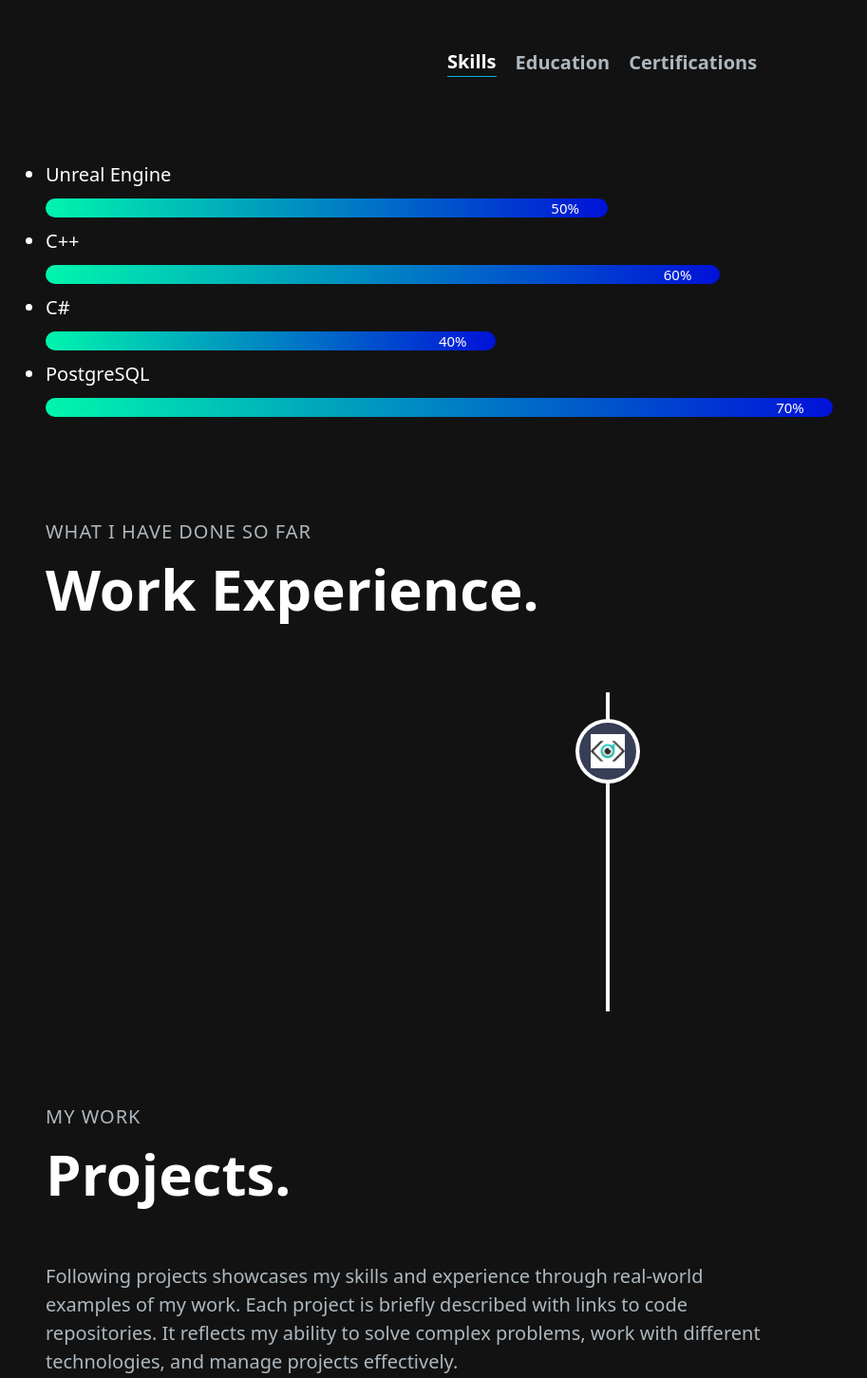
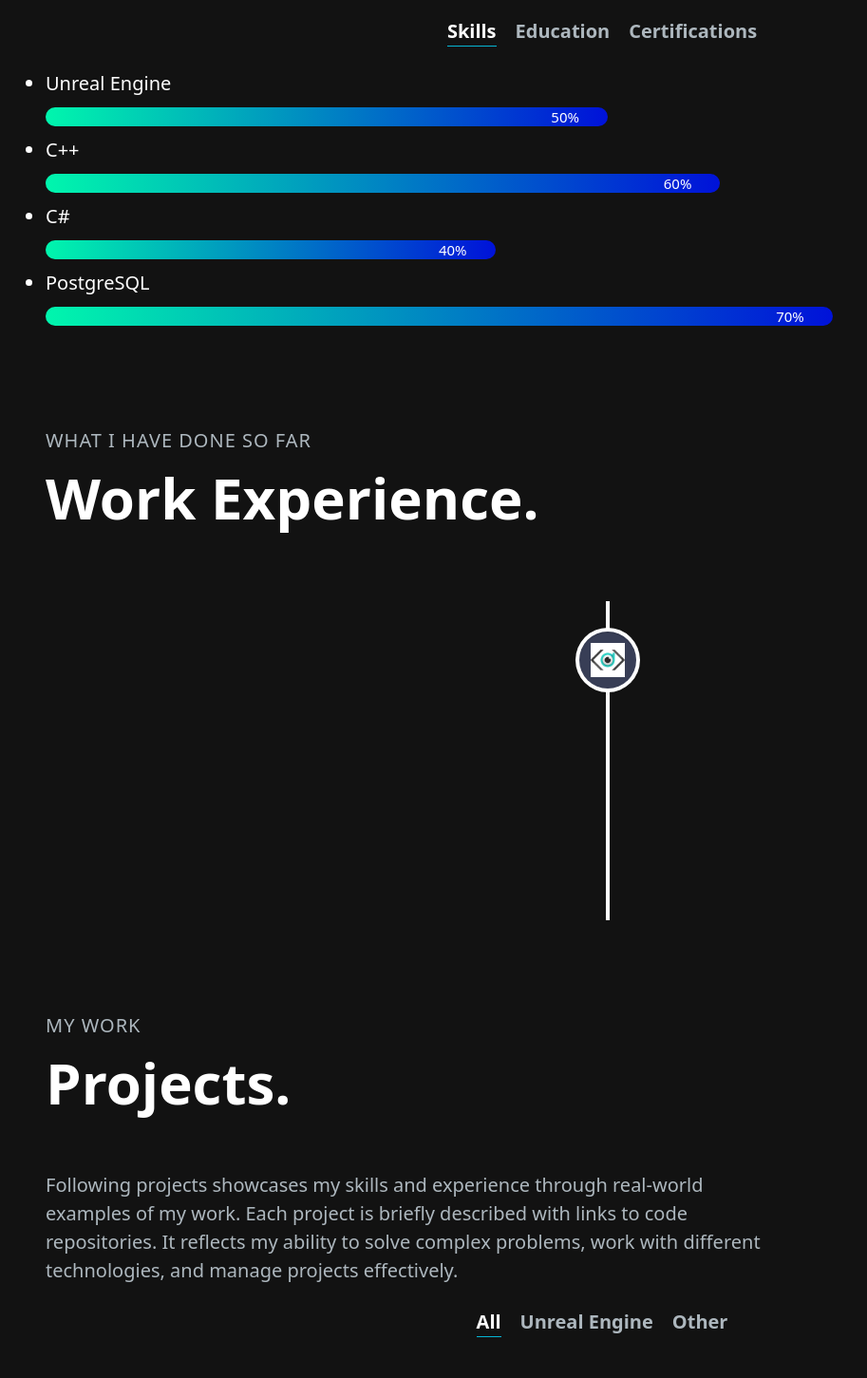
Before and after one commit to DiMs8P/Portfolio, a Next.js app: page /en in a window 1280 px wide. Shown: the part 1080-2531 px from the top of the page at 95% size, without its empty margins (0-913 px from the left). Built offline with nearby package versions, Linux system fonts and the light colour scheme.

Commit message:
finished with filter bars

```diff
--- a/app/components/about/About.jsx
+++ b/app/components/about/About.jsx
@@ -1,29 +1,29 @@
 "use client"
 import React, {useTransition, useState} from 'react'
-import TabButton from "./TabButton";
 import {fadeIn} from "../../../app/utils/motion";
-import {getTabData} from "./constants";
+import {getTabData, filters} from "./constants";
 import {useTranslations} from "next-intl";
 import SectionHeader from "../../../app/components/SectionHeader";
 import AnimationWrapper from "../AnimationWrapper";
 import {styles} from "../../[locale]/styles";
-import TextSplitter from "@/app/components/utils/TextSplitter";
+import TextSplitter from "../../../app/components/utils/TextSplitter";
+import FilterTag from "../../../app/components/utils/FilterTag";
 
 const About = () => {
-    const [tab, setTab] = useState("skills");
+    const [tag, setTag] = useState(filters[0]);
     const [isPending, startTransition] = useTransition();
     const t = useTranslations("AboutSection");
 
     const handleTabChange = (id)  => {
         startTransition(() => {
-            setTab(id);
+            setTag(id);
         });
     }
 
   return (
       <div id="about" className='pt-24'>
           <SectionHeader t={t}/>
-          <section className='grid mt-12 gap-8 relative'>
+          <section className='mt-12 relative'>
                   <AnimationWrapper
                       variants={fadeIn('right', 'tween', 0.5)}
                       initial='hidden'
@@ -35,25 +35,23 @@ const About = () => {
                         className={`${styles.sectionIntroText} max-w-3xl`}
                       />
                   </AnimationWrapper>
+
                   <div className={`${styles.sectionIntroText} text-white flex flex-row justify-center gap-2 py-6`}>
-                      <TabButton
-                          selectTab={() => handleTabChange("skills")}
-                          active={tab === 'skills'}
-                      >
-                          {t("TabData.Skills.Title")}
-                      </TabButton>
-                      <TabButton
-                          selectTab={() => handleTabChange("education")}
-                          active={tab === 'education'}
-                      >
-                          {t("TabData.Education.Title")}
-                      </TabButton>
-                      <TabButton
-                          selectTab={() => handleTabChange("certifications")}
-                          active={tab === 'certifications'}
-                      >
-                          {t("TabData.Certifications.Title")}
-                      </TabButton>
+                      {filters.map((name, index) => (
+                          <AnimationWrapper
+                              key={index}
+                              variants={fadeIn("left", "spring", index * 0.5, 1)}
+                              initial='hidden'
+                              whileInView="show"
+                              viewport={{ once: true }}
+                          >
+                              <FilterTag
+                                  onClick={() => handleTabChange(name)}
+                                  name={name}
+                                  isSelected={tag === name}
+                              />
+                          </AnimationWrapper>
+                      ))}
                   </div>
                   <AnimationWrapper
                       variants={fadeIn('left', 'tween', 0.5)}
@@ -62,11 +60,9 @@ const About = () => {
                       viewport={{ once: true }}
                       className={`${styles.sectionIntroText}`}
                   >
-                      <div className='mt-8'>
-                          {
-                              getTabData(useTranslations("AboutSection.TabData")).find((t) => t.id === tab).content
-                          }
-                      </div>
+                     {
+                          getTabData(useTranslations("AboutSection.TabData")).find((t) => t.id === tag).content
+                     }
                   </AnimationWrapper>
           </section>
       </div>
--- a/app/components/about/TabButton.jsx
+++ /dev/null
@@ -1,17 +0,0 @@
-import React from 'react'
-
-const TabButton = ({active, selectTab, children}) => {
-    const buttonClasses = active ?
-        'text-white border-b border-cyan-500' :
-        'text-secondary';
-
-  return (
-      <button onClick={selectTab}>
-          <p className={`mr-3 font-semibold hover:text-white ${buttonClasses}`}>
-              {children}
-          </p>
-      </button>
-  )
-}
-
-export default TabButton
--- a/app/components/about/constants.js
+++ b/app/components/about/constants.js
@@ -1,10 +1,10 @@
 import React from "react";
-import {sizes} from "@/app/[locale]/styles";
+import {sizes} from "../../../app/[locale]/styles";
 
 const getTabData = (t) => {
     return [
         {
-            id: "skills",
+            id: filters[0],
             content: (
                 <ul className={`${sizes.baseTextSize} text-white skills-area list-disc list-outside`}>
                     <li>
@@ -50,7 +50,7 @@ const getTabData = (t) => {
             )
         },
         {
-            id: "education",
+            id: filters[1],
             content: (
                 <ul className='text-white list-disc list-outside max-w-3xl'>
                     <li className='mb-5'>
@@ -86,7 +86,7 @@ const getTabData = (t) => {
             )
         },
         {
-            id: "certifications",
+            id: filters[2],
             content: (
                 <ul className='text-secondary list-disc list-outside max-w-3xl'>
                     <li>
@@ -111,5 +111,11 @@ const getTabData = (t) => {
     ]
 }
 
+const filters = [
+    "Skills",
+    "Education",
+    "Certifications"
+]
 
-export {getTabData};
+
+export {getTabData, filters};
--- a/app/components/projects/ProjectTag.jsx
+++ /dev/null
@@ -1,18 +0,0 @@
-import React from 'react'
-import {sizes} from "../../../app/[locale]/styles";
-
-const ProjectTag = ({name, onClick, isSelected}) => {
-  const buttonStyles = isSelected ?
-      "text-white border-cyan-500" :
-      "border-slate-600 hover:border-white"
-  return (
-      <button
-          className={`${buttonStyles} ${sizes.baseTextSize} text-secondary rounded-full border-2 px-6 py-3 cursor-pointer`}
-          onClick={() => onClick(name)}
-      >
-          {name}
-      </button>
-  )
-}
-
-export default ProjectTag
--- a/app/components/projects/Works.jsx
+++ b/app/components/projects/Works.jsx
@@ -6,11 +6,11 @@ import {useTranslations} from "next-intl";
 import ProjectCard from "./ProjectCard";
 import SectionHeader from "../../../app/components/SectionHeader";
 import AnimationWrapper from "../AnimationWrapper";
-import ProjectTag from "./ProjectTag";
+import FilterTag from "../utils/FilterTag";
 import {styles} from "../../../app/[locale]/styles";
 
 const Works = () => {
-    const [tag, setTag] = useState("All");
+    const [tag, setTag] = useState(filters[0]);
     const t = useTranslations("ProjectsSection");
 
     const handleTagChange = (newTag) => {
@@ -36,8 +36,7 @@ const Works = () => {
                     </p>
                 </AnimationWrapper>
             </div>
-            <div className='text-white flex flex-row justify-center items-center
-                gap-2 py-6'>
+            <div className={`${styles.sectionIntroText} text-white flex flex-row justify-center gap-2 py-6`}>
                 {filters.map((project, index) => (
                     <AnimationWrapper
                         key={index}
@@ -46,7 +45,7 @@ const Works = () => {
                         whileInView="show"
                         viewport={{ once: true }}
                     >
-                        <ProjectTag
+                        <FilterTag
                             onClick={handleTagChange}
                             name={project}
                             isSelected={tag === project}
--- a/app/components/projects/constants.js
+++ b/app/components/projects/constants.js
@@ -49,7 +49,8 @@ const projects = (t) => {
 
 const filters = [
     "All",
-    "Unreal Engine"
+    "Unreal Engine",
+    "Other"
 ]
 
 
--- /dev/null
+++ b/app/components/utils/FilterTag.jsx
@@ -0,0 +1,18 @@
+import React from 'react'
+import {sizes} from "../../[locale]/styles";
+
+const FilterTag = ({name, onClick, isSelected}) => {
+  const buttonStyles = isSelected ?
+      'text-white border-b border-cyan-500' :
+      'text-secondary';
+  return (
+      <button
+          className={`mr-3 font-semibold hover:text-white ${buttonStyles}`}
+          onClick={() => onClick(name)}
+      >
+          {name}
+      </button>
+  )
+}
+
+export default FilterTag
```
